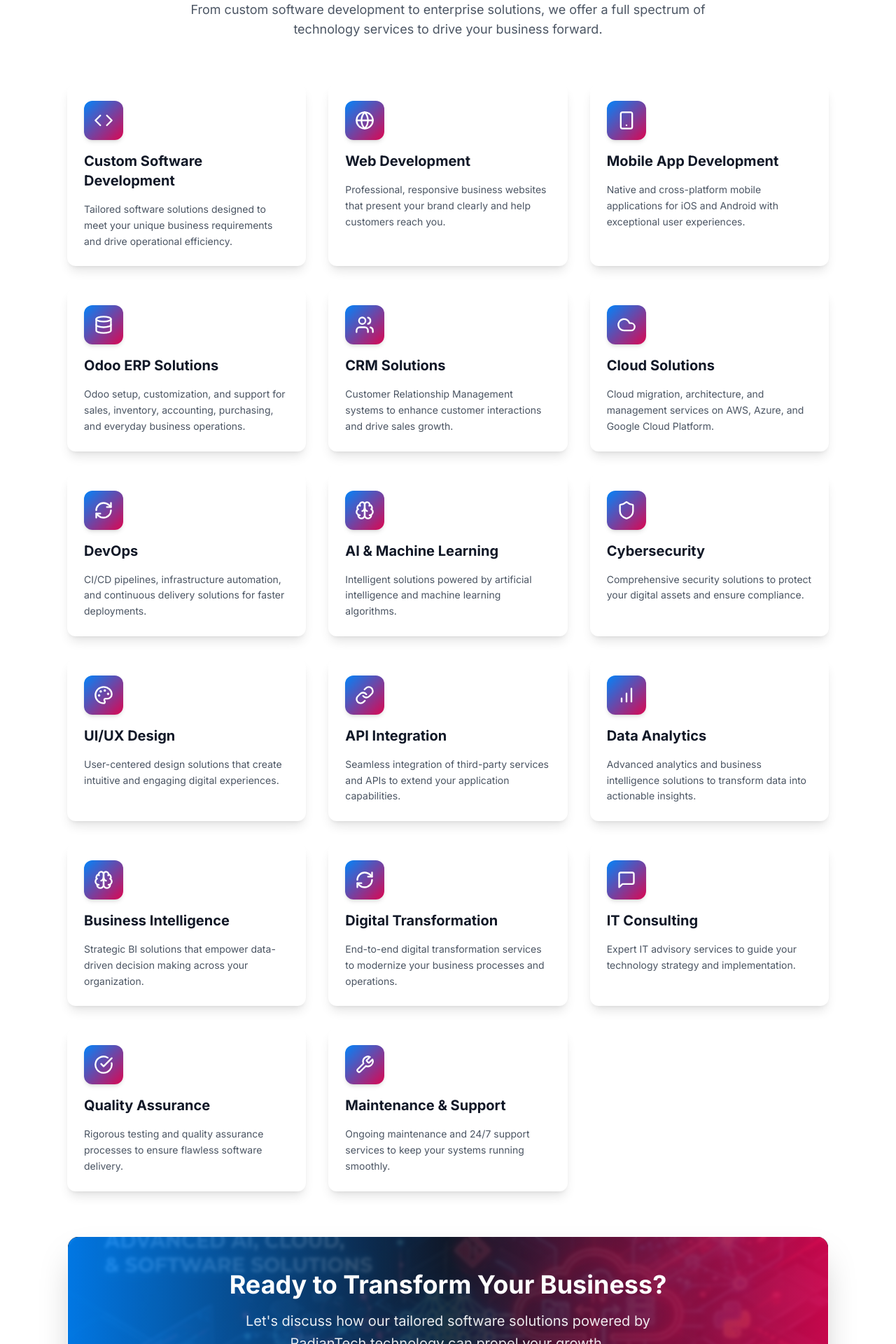
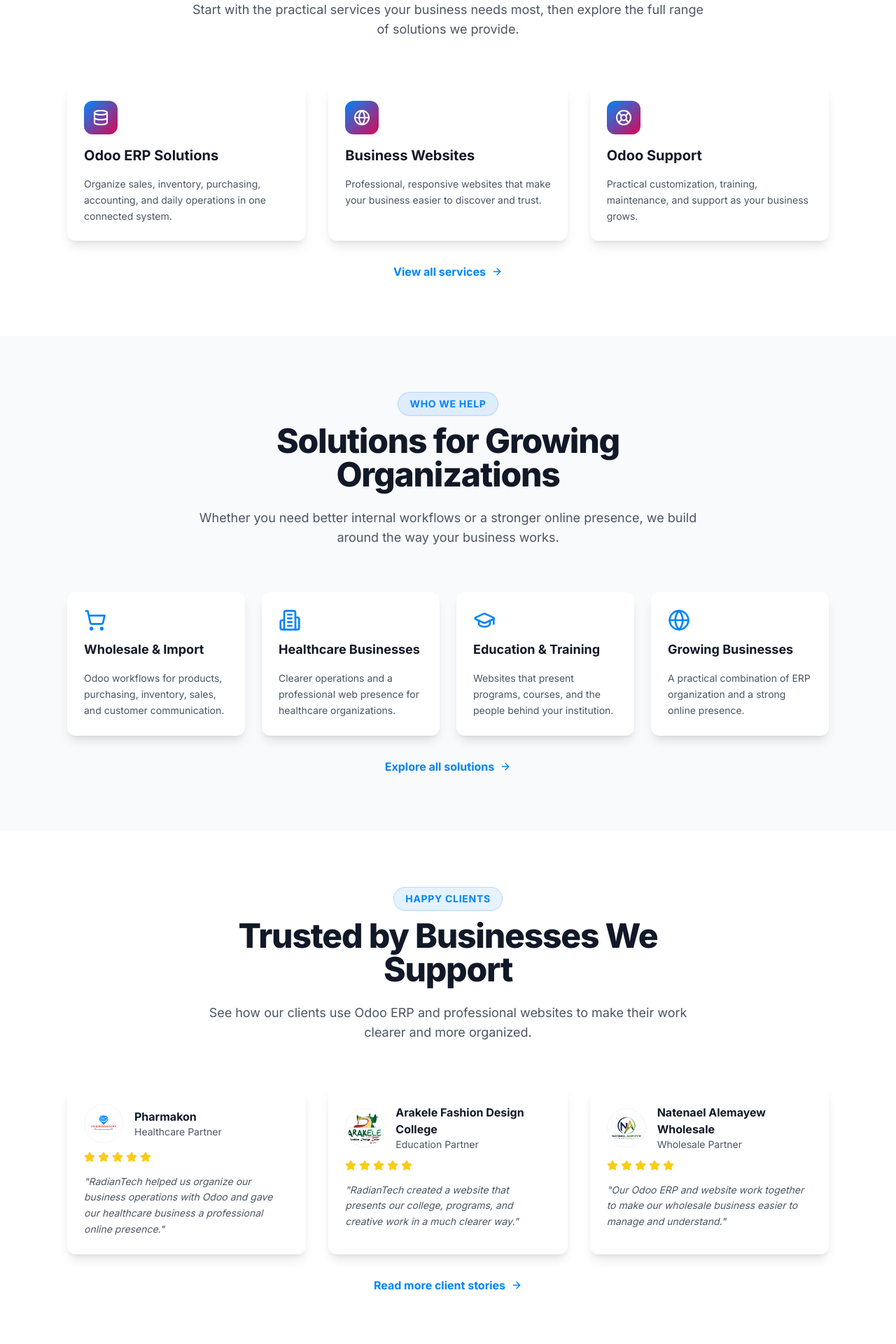
Before and after one commit to abdibiranu30680070/radian_tech, a Next.js app: page / in a window 1280 px wide. Shown: the part 4220-6140 px from the top of the page at 70% size. Built offline with nearby package versions, Linux system fonts and the light colour scheme.

Commit message:
Improve homepage client and service previews

```diff
--- a/src/app/layout.tsx
+++ b/src/app/layout.tsx
@@ -5,9 +5,9 @@
 const inter = Inter({ subsets: ["latin"] });
 
 export const metadata: Metadata = {
-  title: "RadianTech - Building Intelligent Software Solutions",
-  description: "We design, develop, and deliver innovative digital solutions that help businesses grow, automate processes, and achieve digital excellence.",
-  keywords: ["software development", "enterprise solutions", "cloud computing", "AI", "cybersecurity", "mobile apps", "web development", "ERP", "IT consulting"],
+  title: "RadianTech - Odoo ERP & Business Websites",
+  description: "RadianTech helps growing businesses organize operations with Odoo ERP and build professional websites that support their goals.",
+  keywords: ["Odoo ERP", "Odoo implementation", "business websites", "web development", "ERP customization", "RadianTech"],
 };
 
 export default function RootLayout({
--- a/src/app/page.tsx
+++ b/src/app/page.tsx
@@ -1,12 +1,10 @@
 import { Navigation } from '@/components/Navigation';
 import { Hero } from '@/components/Hero';
 import { About } from '@/components/About';
-import { Services } from '@/components/Services';
-import { Solutions } from '@/components/Solutions';
+import { HomeHighlights } from '@/components/HomeHighlights';
 import { Portfolio } from '@/components/Portfolio';
 import { Technologies } from '@/components/Technologies';
 import { WhyChooseUs } from '@/components/WhyChooseUs';
-import { Testimonials } from '@/components/Testimonials';
 import { Contact } from '@/components/Contact';
 import { Footer } from '@/components/Footer';
 
@@ -16,12 +14,10 @@
       <Navigation />
       <Hero />
       <About />
-      <Services />
-      <Solutions />
+      <HomeHighlights />
       <Portfolio />
       <Technologies />
       <WhyChooseUs />
-      <Testimonials />
       <Contact />
       <Footer />
     </main>
--- a/src/components/Contact.tsx
+++ b/src/components/Contact.tsx
@@ -26,8 +26,7 @@
                 </div>
                 <div>
                   <h4 className="font-semibold text-gray-900 dark:text-white mb-1">Email</h4>
-                  <p className="text-gray-600 dark:text-gray-400">info@radiantech.com</p>
-                  <p className="text-gray-600 dark:text-gray-400">support@radiantech.com</p>
+                  <p className="text-gray-600 dark:text-gray-400">Contact details coming soon</p>
                 </div>
               </div>
 
@@ -37,8 +36,7 @@
                 </div>
                 <div>
                   <h4 className="font-semibold text-gray-900 dark:text-white mb-1">Phone</h4>
-                  <p className="text-gray-600 dark:text-gray-400">+1 (555) 123-4567</p>
-                  <p className="text-gray-600 dark:text-gray-400">+1 (555) 987-6543</p>
+                  <p className="text-gray-600 dark:text-gray-400">Please use the inquiry form</p>
                 </div>
               </div>
 
@@ -49,9 +47,7 @@
                 <div>
                   <h4 className="font-semibold text-gray-900 dark:text-white mb-1">Office Address</h4>
                   <p className="text-gray-600 dark:text-gray-400">
-                    123 Tech Plaza, Suite 456<br />
-                    San Francisco, CA 94105<br />
-                    United States
+                    Serving businesses with Odoo ERP and website solutions.
                   </p>
                 </div>
               </div>
@@ -62,10 +58,7 @@
                 </div>
                 <div>
                   <h4 className="font-semibold text-gray-900 dark:text-white mb-1">Live Chat</h4>
-                  <p className="text-gray-600 dark:text-gray-400">Available 24/7</p>
-                  <button className="text-primary font-semibold mt-1 hover:underline">
-                    Start Chat
-                  </button>
+                  <p className="text-gray-600 dark:text-gray-400">Send us a message and we&apos;ll get back to you.</p>
                 </div>
               </div>
             </div>
--- /dev/null
+++ b/src/components/HomeHighlights.tsx
@@ -0,0 +1,181 @@
+import React from 'react';
+import Link from 'next/link';
+import { ArrowRight, Database, Globe, LifeBuoy, ShoppingCart, Building2, GraduationCap, Star } from 'lucide-react';
+import { Section, SectionHeader } from './ui/Section';
+import { Card, CardContent, CardHeader, CardTitle } from './ui/Card';
+
+const services = [
+  {
+    icon: Database,
+    title: 'Odoo ERP Solutions',
+    description: 'Organize sales, inventory, purchasing, accounting, and daily operations in one connected system.',
+  },
+  {
+    icon: Globe,
+    title: 'Business Websites',
+    description: 'Professional, responsive websites that make your business easier to discover and trust.',
+  },
+  {
+    icon: LifeBuoy,
+    title: 'Odoo Support',
+    description: 'Practical customization, training, maintenance, and support as your business grows.',
+  },
+];
+
+const solutions = [
+  {
+    icon: ShoppingCart,
+    title: 'Wholesale & Import',
+    description: 'Odoo workflows for products, purchasing, inventory, sales, and customer communication.',
+  },
+  {
+    icon: Building2,
+    title: 'Healthcare Businesses',
+    description: 'Clearer operations and a professional web presence for healthcare organizations.',
+  },
+  {
+    icon: GraduationCap,
+    title: 'Education & Training',
+    description: 'Websites that present programs, courses, and the people behind your institution.',
+  },
+  {
+    icon: Globe,
+    title: 'Growing Businesses',
+    description: 'A practical combination of ERP organization and a strong online presence.',
+  },
+];
+
+const testimonials = [
+  {
+    name: 'Pharmakon',
+    role: 'Healthcare Partner',
+    logo: '/pharmakon.jpg',
+    quote: 'RadianTech helped us organize our business operations with Odoo and gave our healthcare business a professional online presence.',
+  },
+  {
+    name: 'Arakele Fashion Design College',
+    role: 'Education Partner',
+    logo: '/arak.jpg',
+    quote: 'RadianTech created a website that presents our college, programs, and creative work in a much clearer way.',
+  },
+  {
+    name: 'Natenael Alemayew Wholesale',
+    role: 'Wholesale Partner',
+    logo: '/nathy_wholesale.jpg',
+    quote: 'Our Odoo ERP and website work together to make our wholesale business easier to manage and understand.',
+  },
+];
+
+const MoreLink = ({ href, label }: { href: string; label: string }) => (
+  <Link
+    href={href}
+    className="inline-flex items-center gap-2 text-primary font-bold hover:gap-3 transition-all"
+  >
+    {label}
+    <ArrowRight className="w-4 h-4" />
+  </Link>
+);
+
+export const HomeHighlights: React.FC = () => {
+  return (
+    <>
+      <Section id="home-services" background="white">
+        <div className="max-w-7xl mx-auto px-4 sm:px-6 lg:px-8">
+          <SectionHeader
+            subtitle="What We Do"
+            title="Technology That Works for Your Business"
+            description="Start with the practical services your business needs most, then explore the full range of solutions we provide."
+          />
+          <div className="grid md:grid-cols-3 gap-6 sm:gap-8">
+            {services.map((service) => {
+              const Icon = service.icon;
+              return (
+                <Card key={service.title} className="group hover:border-primary/50 transition-all duration-300 hover:-translate-y-1">
+                  <CardHeader>
+                    <div className="w-12 h-12 bg-gradient-primary rounded-xl flex items-center justify-center mb-4 group-hover:scale-105 transition-transform">
+                      <Icon className="w-6 h-6 text-white" />
+                    </div>
+                    <CardTitle>{service.title}</CardTitle>
+                  </CardHeader>
+                  <CardContent>
+                    <p className="text-sm leading-relaxed">{service.description}</p>
+                  </CardContent>
+                </Card>
+              );
+            })}
+          </div>
+          <div className="text-center mt-8">
+            <MoreLink href="/services" label="View all services" />
+          </div>
+        </div>
+      </Section>
+
+      <Section id="home-solutions" background="gray">
+        <div className="max-w-7xl mx-auto px-4 sm:px-6 lg:px-8">
+          <SectionHeader
+            subtitle="Who We Help"
+            title="Solutions for Growing Organizations"
+            description="Whether you need better internal workflows or a stronger online presence, we build around the way your business works."
+          />
+          <div className="grid sm:grid-cols-2 lg:grid-cols-4 gap-6">
+            {solutions.map((solution) => {
+              const Icon = solution.icon;
+              return (
+                <Card key={solution.title} className="hover:border-primary/50 transition-all duration-300">
+                  <CardHeader>
+                    <Icon className="w-8 h-8 text-primary mb-3" />
+                    <CardTitle className="text-lg">{solution.title}</CardTitle>
+                  </CardHeader>
+                  <CardContent>
+                    <p className="text-sm leading-relaxed">{solution.description}</p>
+                  </CardContent>
+                </Card>
+              );
+            })}
+          </div>
+          <div className="text-center mt-8">
+            <MoreLink href="/solutions" label="Explore all solutions" />
+          </div>
+        </div>
+      </Section>
+
+      <Section id="home-testimonials" background="white">
+        <div className="max-w-7xl mx-auto px-4 sm:px-6 lg:px-8">
+          <SectionHeader
+            subtitle="Happy Clients"
+            title="Trusted by Businesses We Support"
+            description="See how our clients use Odoo ERP and professional websites to make their work clearer and more organized."
+          />
+          <div className="grid md:grid-cols-3 gap-6 sm:gap-8">
+            {testimonials.map((testimonial) => (
+              <Card key={testimonial.name} className="relative">
+                <CardHeader>
+                  <div className="flex items-center gap-4">
+                    <div className="w-14 h-14 rounded-full bg-white border border-gray-100 flex items-center justify-center overflow-hidden shrink-0">
+                      <img src={testimonial.logo} alt={`${testimonial.name} logo`} className="w-full h-full object-contain p-1" />
+                    </div>
+                    <div>
+                      <CardTitle className="text-base">{testimonial.name}</CardTitle>
+                      <p className="text-sm text-gray-600 dark:text-gray-400">{testimonial.role}</p>
+                    </div>
+                  </div>
+                  <div className="flex gap-1 pt-3">
+                    {[...Array(5)].map((_, index) => (
+                      <Star key={index} className="w-4 h-4 fill-yellow-400 text-yellow-400" />
+                    ))}
+                  </div>
+                </CardHeader>
+                <CardContent>
+                  <p className="text-sm leading-relaxed italic">&quot;{testimonial.quote}&quot;</p>
+                </CardContent>
+              </Card>
+            ))}
+          </div>
+          <div className="text-center mt-8">
+            <MoreLink href="/testimonials" label="Read more client stories" />
+          </div>
+        </div>
+      </Section>
+    </>
+  );
+};
--- a/src/components/Solutions.tsx
+++ b/src/components/Solutions.tsx
@@ -56,14 +56,14 @@
   {
     icon: Truck,
     title: 'Logistics',
-    description: 'Fleet management, tracking systems, and supply chain optimization solutions.',
-    solutions: ['Fleet Management', 'Route Optimization', 'Tracking Systems', 'Warehouse Management'],
+    description: 'Odoo workflows and websites for import, wholesale, inventory, and customer-facing operations.',
+    solutions: ['Odoo Inventory', 'Purchasing', 'Sales Workflows', 'Business Websites'],
   },
   {
     icon: Sprout,
     title: 'Agriculture',
-    description: 'Smart farming solutions, crop management systems, and agricultural technology.',
-    solutions: ['Smart Farming', 'Crop Management', 'Weather Integration', 'Market Analysis'],
+    description: 'Practical ERP and website solutions for organizations that need clearer operations and a stronger online presence.',
+    solutions: ['Odoo ERP', 'Inventory', 'Sales', 'Web Presence'],
   },
   {
     icon: Radio,
--- a/src/components/Technologies.tsx
+++ b/src/components/Technologies.tsx
@@ -32,7 +32,7 @@
   },
   {
     title: 'ERP',
-    technologies: ['Odoo', 'SAP', 'Microsoft Dynamics'],
+    technologies: ['Odoo', 'Odoo Studio', 'Python', 'PostgreSQL'],
     color: 'from-teal-500 to-green-500',
   },
 ];
@@ -78,7 +78,7 @@
             We continuously evaluate and adopt emerging technologies to ensure our clients benefit from the latest innovations.
           </p>
           <div className="flex flex-wrap justify-center gap-4">
-            {['Agile', 'DevOps', 'CI/CD', 'Microservices', 'Serverless', 'AI/ML', 'IoT', 'Blockchain'].map((tech) => (
+            {['Odoo', 'Responsive Web', 'Python', 'PostgreSQL', 'Next.js', 'TypeScript', 'Tailwind CSS', 'API Integration'].map((tech) => (
               <span key={tech} className="bg-white/20 px-4 py-2 rounded-full font-medium">
                 {tech}
               </span>
```
